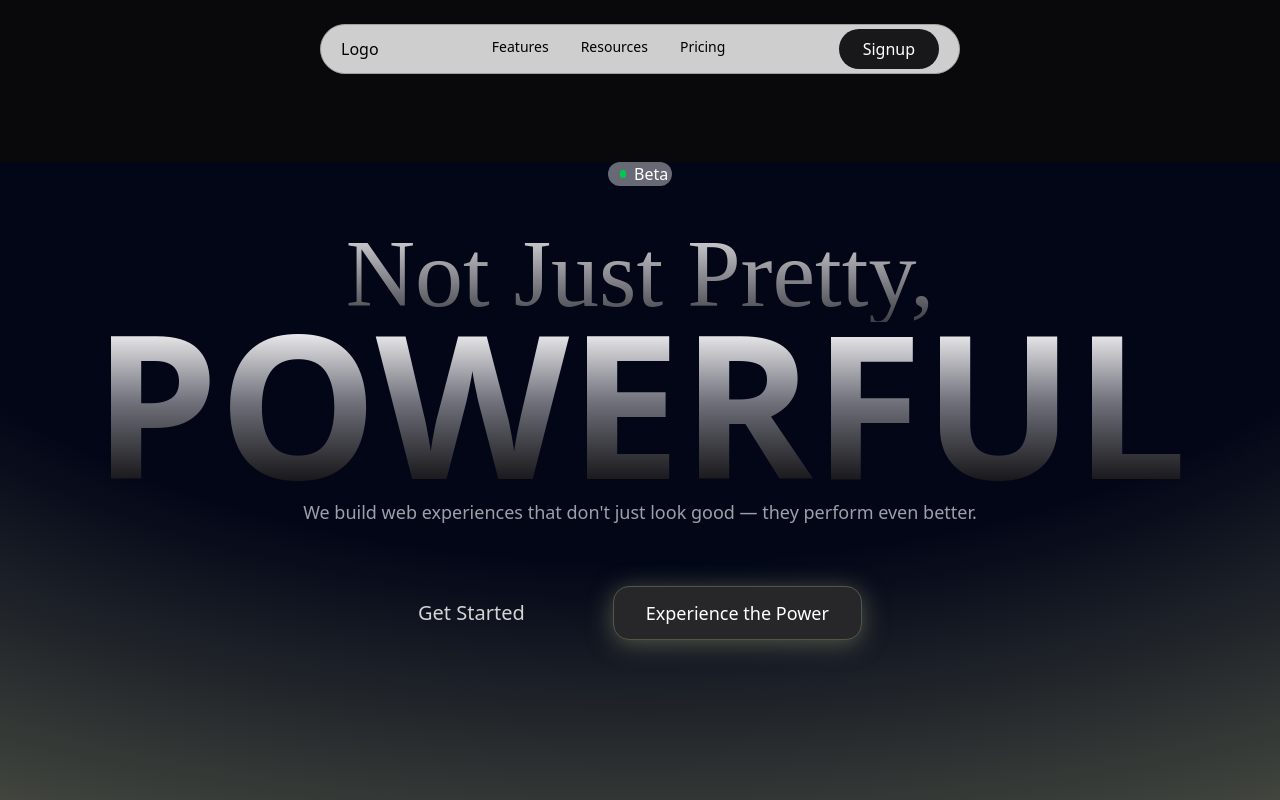
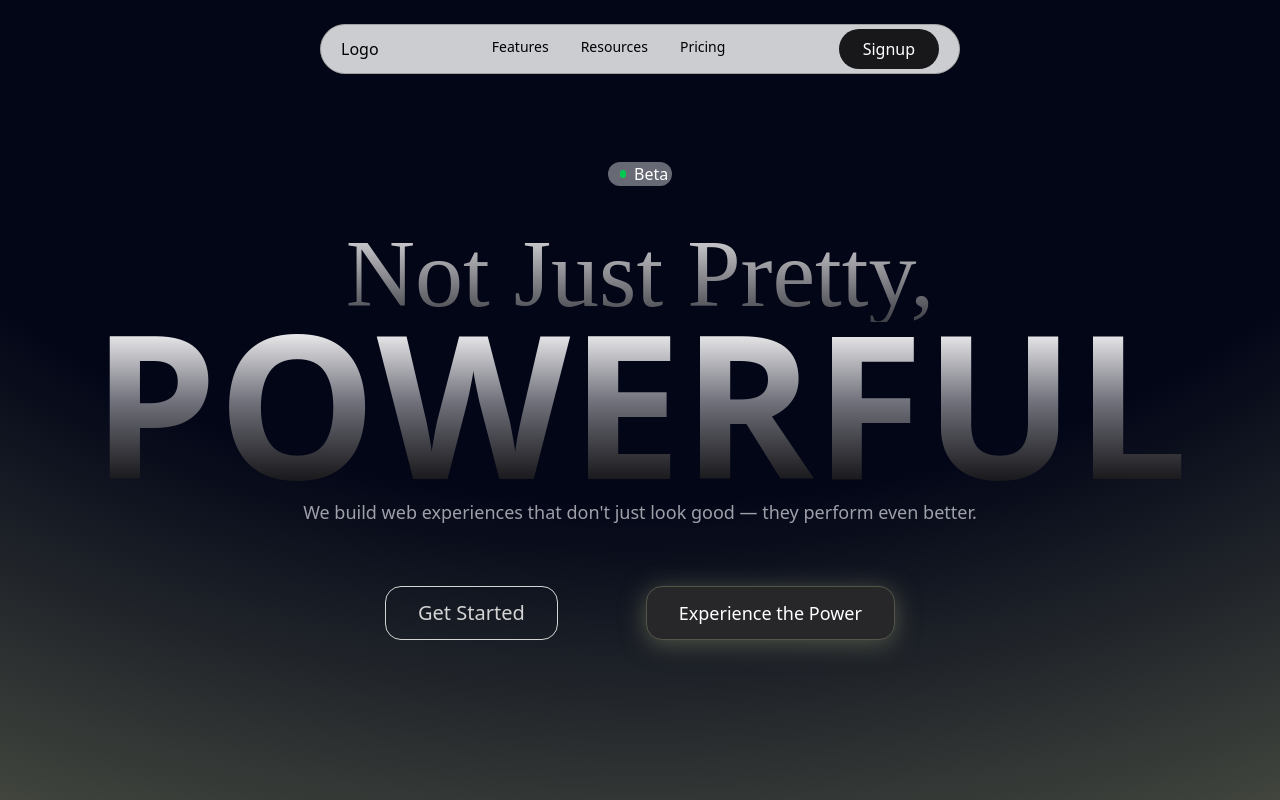
Before and after one commit to rohityadavv7/Aurora-Hero-Section-Template, a React (Vite) app: page / in a window 1280 px wide. Built offline with nearby package versions, Linux system fonts and the light colour scheme.

Commit message:
final updates

```diff
--- a/src/App.jsx
+++ b/src/App.jsx
@@ -1,14 +1,34 @@
 import Hero from "./Components/Hero"
+import { useEffect } from "react"
 import Navbar from "./Components/Navbar"
+import {motion, useMotionTemplate,useMotionValue, animate, useAnimate} from "motion/react"
+
+const COLORS = ["#0A2F85","#7E183D","#3B634B","#835BE2"]
 
 function App() {
 
+    const colors = useMotionValue(COLORS[0])
+
+    const backgroundImage = useMotionTemplate`radial-gradient(125% 125% at 50% 0%, #020617 50%, ${colors})`
+
+
+
+    useEffect(() => {
+            animate(colors, COLORS,{
+                ease:"easeInOut",
+                duration:10,
+                repeat:Infinity,
+                repeatType:"mirror"
+            })
+        },[])
 
   return (
-    <div className="h-screen w-screen flex flex-col relative overflow-hidden -z-20 bg-zinc-950">
+    <motion.div
+    style={{backgroundImage}}
+    className="h-screen w-screen flex flex-col relative overflow-hidden -z-20 ">
         <Navbar/>
         <Hero/>
-    </div>
+    </motion.div>
   )
 }
 
--- a/src/Components/Hero.jsx
+++ b/src/Components/Hero.jsx
@@ -1,12 +1,11 @@
 import {React, useEffect} from 'react'
-import {motion, useMotionTemplate,useMotionValue, animate} from "motion/react"
+import {motion, useMotionTemplate,useMotionValue, animate, useAnimate} from "motion/react"
+import { stagger } from 'motion'
 
 const COLORS = ["#0A2F85","#7E183D","#3B634B","#835BE2"]
 
 function Hero() {
     const colors = useMotionValue(COLORS[0])
-
-    const backgroundImage = useMotionTemplate`radial-gradient(125% 125% at 50% 0%, #020617 50%, ${colors})`
 
     const border = useMotionTemplate`1px solid ${colors}`
     const boxShadow = useMotionTemplate`0px 4px 24px ${colors}`
@@ -18,11 +17,14 @@ function Hero() {
             repeat:Infinity,
             repeatType:"mirror"
         })
+
+
     },[])
+
   return (
     <motion.div
-    style={{backgroundImage}}
-    className='w-full relative -z-20 h-full flex flex-col mt-22'>
+
+    className='w-full relative -z-20 h-screen mt-22 flex flex-col'>
 
         <div className="w-11/12 flex flex-col items-center mx-auto ">
             {/* Banner */}
@@ -37,36 +39,33 @@ function Hero() {
                 <div className="text-4xl md:text-8xl text-center font-['Neue_Montreal'] bg-clip-text text-transparent bg-gradient-to-b
                  from-zinc-200 to-zinc-700">Not Just Pretty,</div>
 
-                 <div className=" text-7xl md:text-[200px] relative leading-15 md:leading-40 font-bold
+                 <motion.div
+
+                 className=" text-7xl md:text-[200px] relative leading-15 md:leading-40 font-bold
                  bg-clip-text text-transparent bg-gradient-to-b
                  from-white via-zinc-500 to-zinc-900 perspective-dramatic">
-                    <span className=" text-center z-10">POWERFUL</span>
+                    <div
+                    // ref={scope}
+                    className="text-center z-10">
+                        {"POWERFUL".split("").map((word,index)=> (
+                            <motion.span
+                            className='inline-block'
+                            key={index}
+                            >{word}</motion.span>
+                        ))}
+                    </div>
 
-
-                    {/* <div className="absolute left-1/2 top-30  md:mt-6 h-10  w-[50%]
-                        bg-gradient-to-b  to-zinc-600 blur-md
-                                [transform:rotateX(80deg)_scaleX(1.8)]
-                                    -translate-x-1/2  blur- opacity-"></div> */}
-
-{/*
-                    <div className="absolute left-1/2 top-full mt-4 h-2 w-full
-                                    -translate-x-1/2 bg-purple-400 blur-3xl opacity-30"></div> */}
-                </div>
+                </motion.div>
 
                  <div className="md:text-zinc-400 text-zinc-400 mt-6 md:mt-4 text-xs md:text-lg text-center"> We build web experiences that don't just look good — they perform even better.</div>
 
                  {/* Button */}
                  <div className="flex mt-15 gap-10 md:gap-22">
-                    <button className="text-neutral-300 text-md md:text-xl">
+                    <button className="text-neutral-300 px-8 py-3 border-[0.1px] rounded-2xl text-md md:text-xl">
                         Get Started
                     </button>
 
                     <div className="relative group cursor-pointer">
-
-                        {/* <div className="absolute inset-0 bg- rounded-2xl
-                        group-hover:blur-xl transition-all duration-300
-                        bg-[radial-gradient(50%_50%_at_50%_0%,#0A2F85,#835BE2)] blur-lg  -z-10"></div> */}
-
 
                         <motion.div
                         style={{ border, boxShadow}}
```
